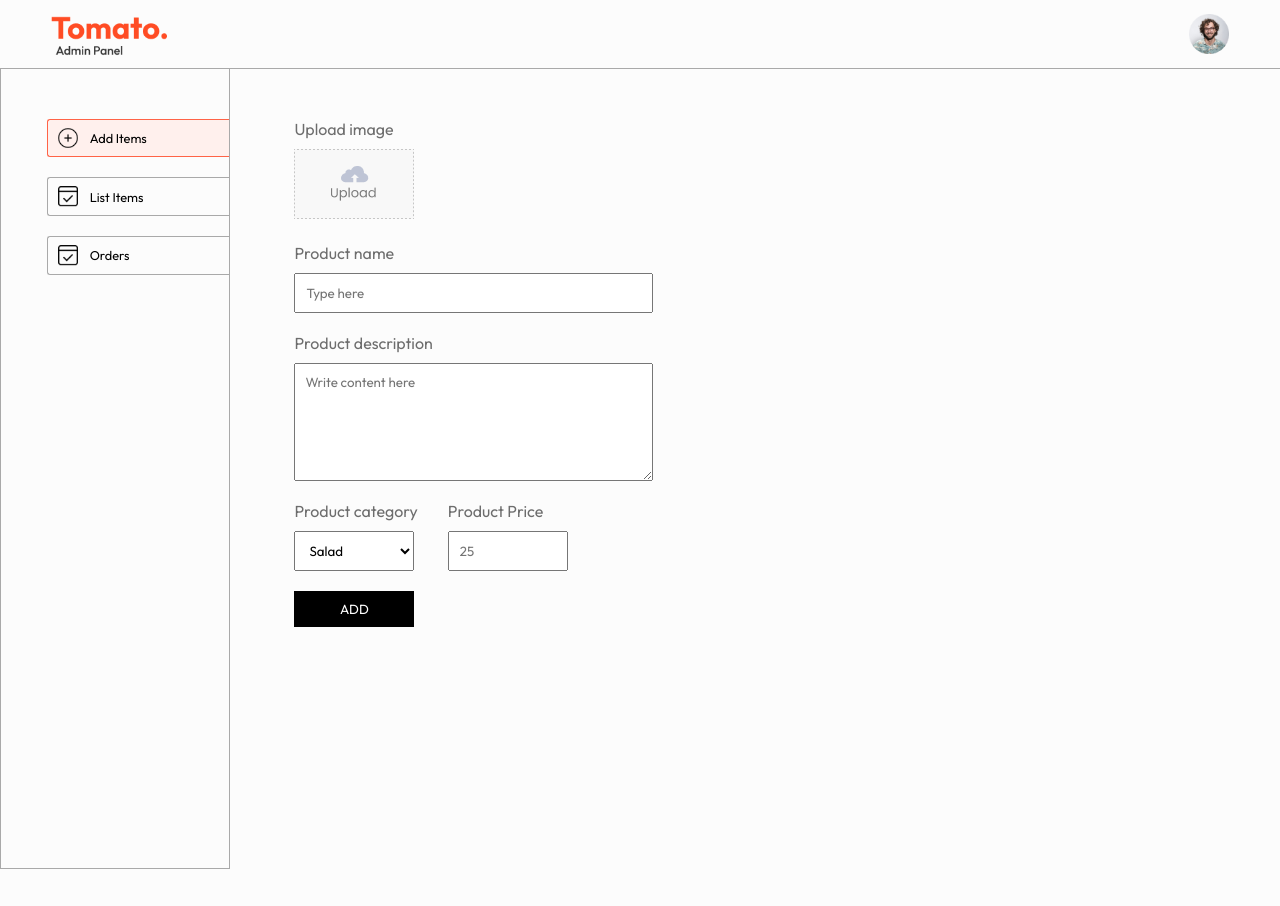
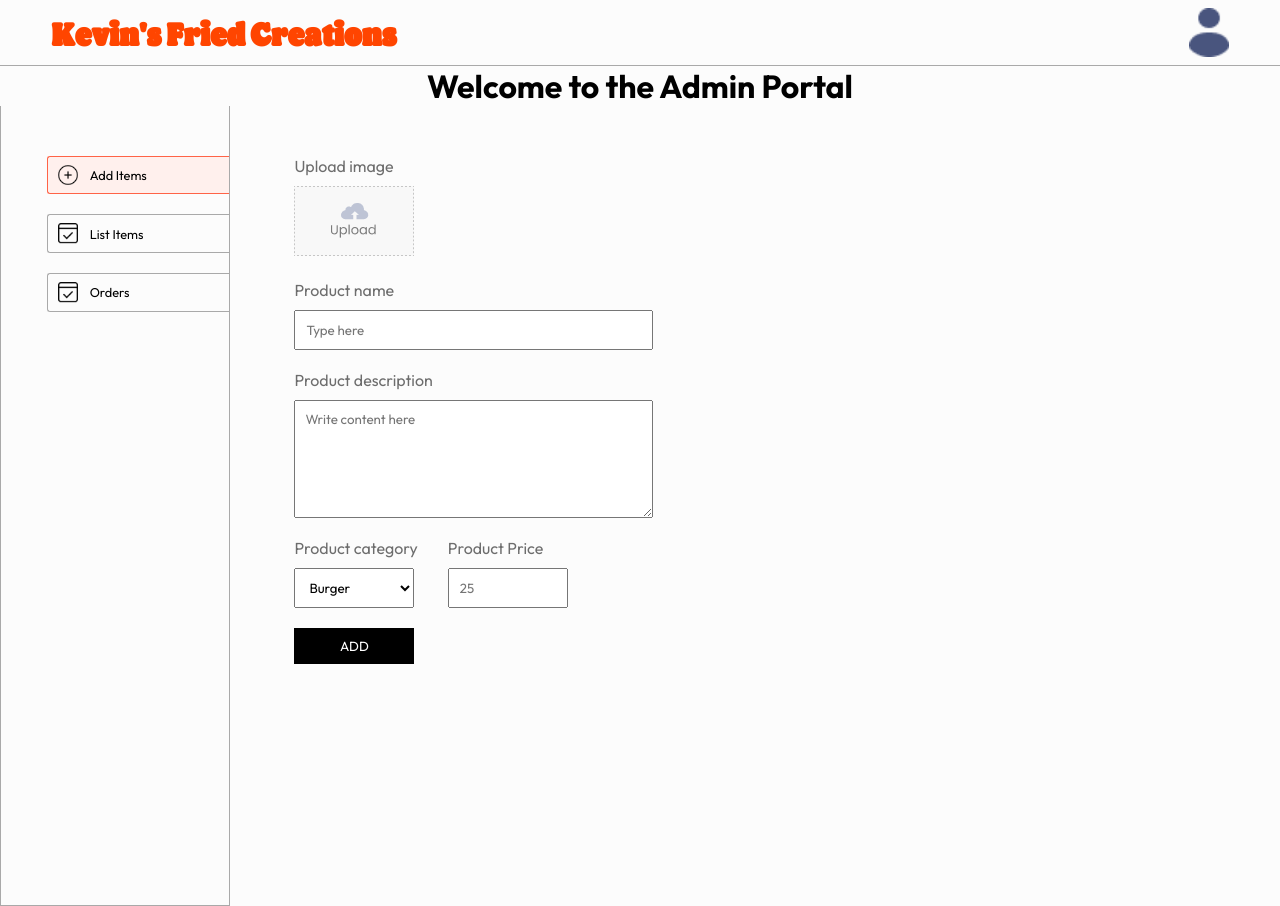
Before and after one commit to kl63/KFC-AD, a React (Vite) app: page /add in a window 1280 px wide. Before the commit the page ends 869 px from the top, so only its background shows below. Built offline with nearby package versions, Linux system fonts and the light colour scheme.

Commit message:
changed branding

```diff
--- a/index.html
+++ b/index.html
@@ -4,7 +4,7 @@
     <meta charset="UTF-8" />
     <link rel="icon" type="image/svg+xml" href="/vite.svg" />
     <meta name="viewport" content="width=device-width, initial-scale=1.0" />
-    <title>Food Del Admin Panel</title>
+    <title>KFC Admin Panel</title>
   </head>
   <body>
     <div id="root"></div>
--- a/src/App.jsx
+++ b/src/App.jsx
@@ -14,6 +14,7 @@ const App = () => {
       <ToastContainer />
       <Navbar />
       <hr />
+      <h1 className='page-title'>Welcome to the Admin Portal</h1>
       <div className="app-content">
         <Sidebar />
         <Routes>
--- a/src/components/Navbar/Navbar.css
+++ b/src/components/Navbar/Navbar.css
@@ -1,11 +1,17 @@
+@font-face {
+    font-family: 'Flame-Bold';
+    src: url('../../../fonts/Flame.ttf') format('truetype');
+}
 .navbar{
     display: flex;
     justify-content: space-between;
     align-items: center;
     padding: 8px 4%;
+
 }
-.navbar .logo{
-    width: max(10%,80px);
+.navbar h1{
+    font-family: 'Flame-Bold';
+    color: orangered;
 }
 .navbar .profile{
     width: 40px;
--- a/src/components/Navbar/Navbar.jsx
+++ b/src/components/Navbar/Navbar.jsx
@@ -1,11 +1,12 @@
 import React from 'react'
 import './Navbar.css'
 import { assets } from '../../assets/assets'
+import { Link } from 'react-router-dom'
 
 const Navbar = () => {
   return (
     <div className='navbar'>
-      <img className='logo' src={assets.logo} alt="" />
+      <Link to="/" className="navbar-logo"><h1>Kevin's Fried Creations</h1></Link>
       <img className='profile' src={assets.profile_image} alt="" />
     </div>
   )
--- a/src/index.css
+++ b/src/index.css
@@ -29,3 +29,7 @@ hr{
 .cursor{
   cursor: pointer;
 }
+.page-title{
+  color: black;
+  text-align: center;
+}
--- a/src/pages/Add/Add.jsx
+++ b/src/pages/Add/Add.jsx
@@ -73,7 +73,7 @@ const Add = () => {
                     <div className='add-category flex-col'>
                         <p>Product category</p>
                         <select name='category' onChange={onChangeHandler} >
-                            <option value="Salad">Salad</option>
+                            <option value="Salad">Burger</option>
                             <option value="Rolls">Rolls</option>
                             <option value="Deserts">Deserts</option>
                             <option value="Sandwich">Sandwich</option>
```
Also changed, not shown: fonts/Flame.ttf (added), src/assets/profile_image.png.
